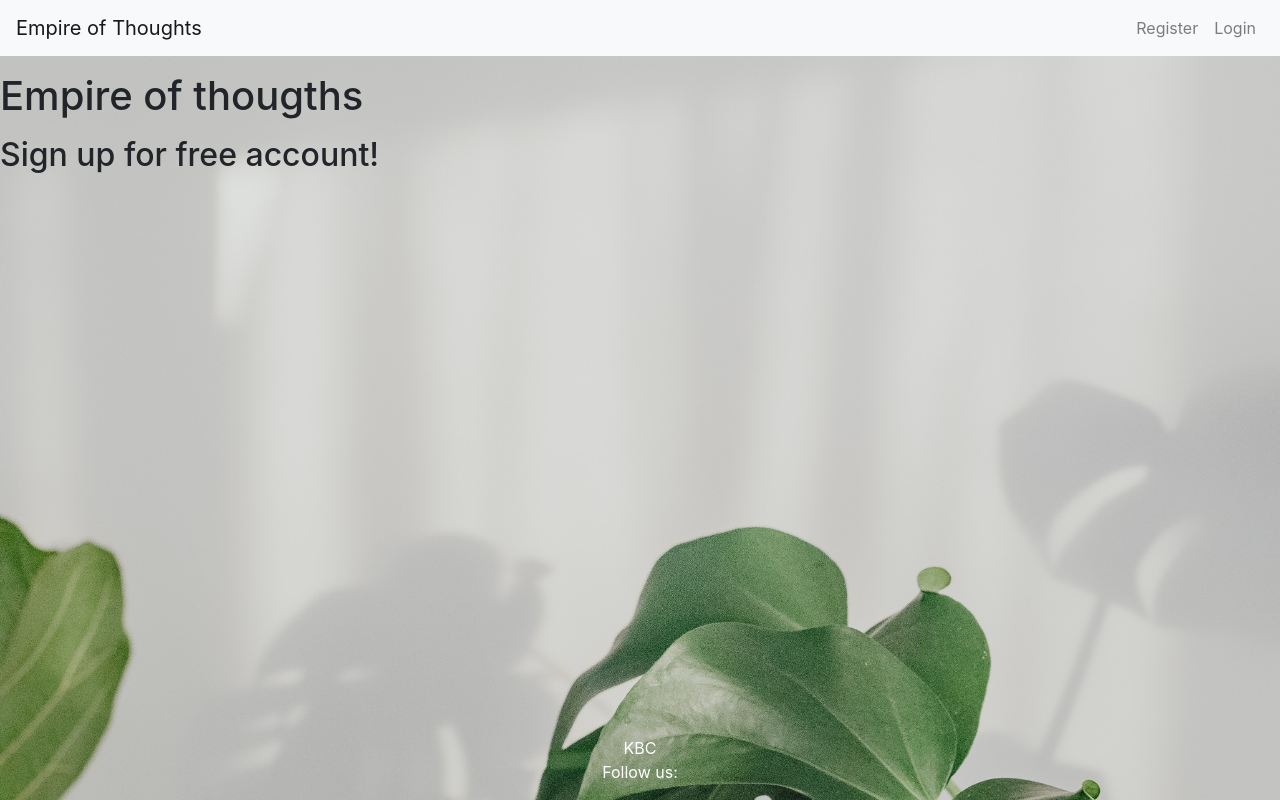
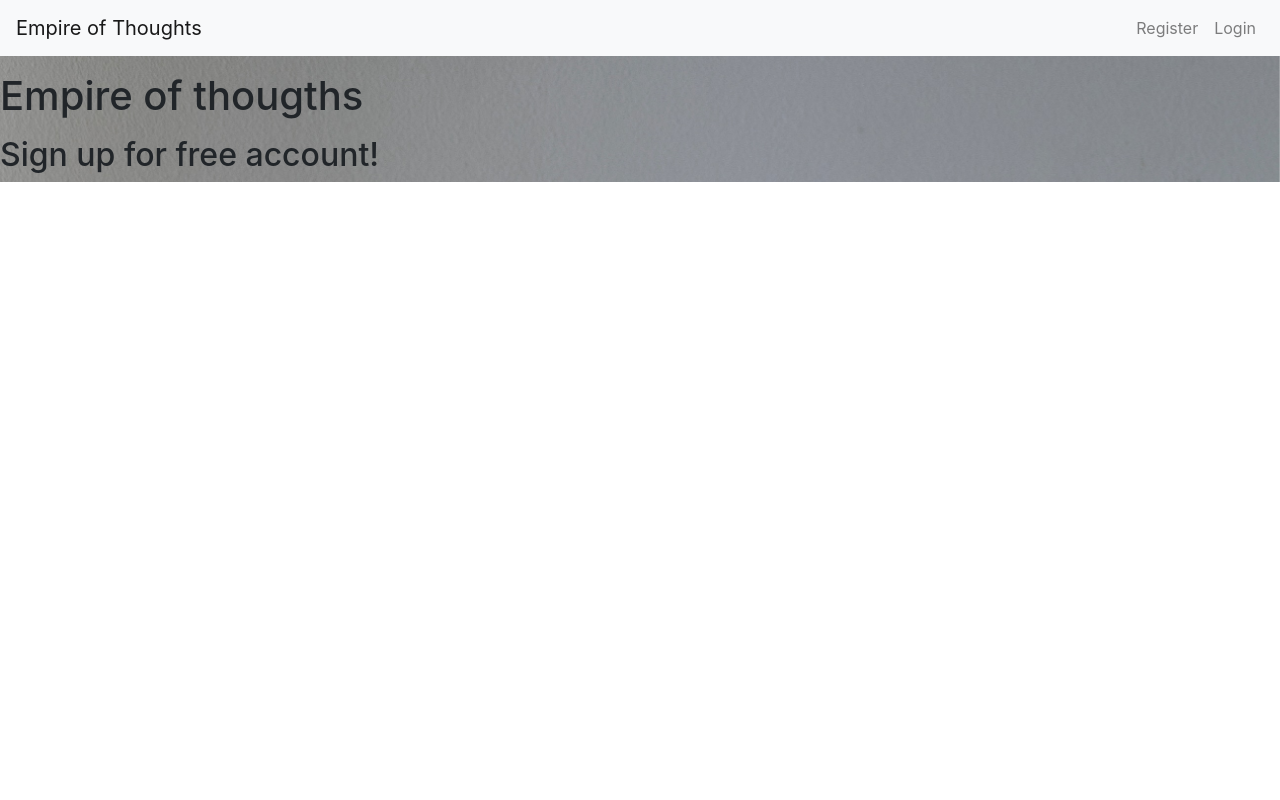
Before and after one commit to KlaudiaBC/FST-Project-Empire-of-Thoughts, a Django app: page / in a window 1280 px wide. Run offline with Django 3.2, Linux system fonts and the light colour scheme; parts of the project's set-up code (start-up, migrations or seed data) failed here and were passed over.

Commit message:
Add more styling

```diff
--- a/blog/forms.py
+++ b/blog/forms.py
@@ -5,7 +5,7 @@ from .models import Post
 class PostForm(forms.ModelForm):
     class Meta:
         model = Post
-        fields = ('title', 'body')
+        fields = ('title', 'body', 'author')
 
         widgets = {
             'title': forms.TextInput(attrs={
--- a/static/css/style.css
+++ b/static/css/style.css
@@ -1,9 +1,8 @@
-body {
-    background-image: url("../images/bg_photo.jpg");
+main {
+    background-image: url("../images/bg-image.jpg");
     background-repeat: no-repeat;
     background-attachment: fixed;
-    background-size: 100%;
-    background-position-y: 40%;
+    background-size: 150%;
 }
 
 h1 {
@@ -44,14 +43,11 @@ h1 {
     margin-top: 5rem;
 }
 
-/* .container-light::before {
-    opacity: 0.5;
-    position: absolute;
-    top: 0;
-    bottom: 0;
-    right: 0;
-    left: 0;
-    width: auto;
-    height: auto;
-    z-index: -3;
-} */
+.align-right {
+    align-self: right;
+}
+
+/* media query */
+
+@media (min-width: 40em) {
+}
--- a/templates/base.html
+++ b/templates/base.html
@@ -63,6 +63,7 @@
 
 
   <main class="flex-shrink-0 main-bg">
+    <div class="bg-img"></div>
     {% block content %}
     <!-- Content Goes here -->
     {% endblock content %}
--- a/templates/index.html
+++ b/templates/index.html
@@ -6,20 +6,24 @@
     <div class="row">
         <!-- Blog Entries Column -->
         {% for post in post_list %}
-        <div class="container container-light col-lg-3 col-md-10">
+        <div class="container container-light col-lg-4 col-md-10">
             <div class="card-post">
                 <div class="card-header">
                     Featured
                 </div>
                 <div class="card-body">
                     <h5 class="card-title">{{ post.title }}</h5>
-                    <small><p class="card-text">Written by: {{ post.author }} on {{ post.created_on }}</p>
-                    <p>{{ post.body|slice:":200"}}</p>
-                    <a href="{% url 'post_view' post.pk %}">Read more</a></small>
+                    <small>
+                        <p class="card-text">Written by: {{ post.author }} on {{ post.created_on }}</p>
+                    </small>
+                    <p>{{ post.body|slice:":100"}}...</p>
+                    <a href="{% url 'post_view' post.pk %}">Read more</a>
+
                     {% if user.id == post.author.id %}
-                    <br/>
-                    <a href="{% url 'update_post' post.pk %}">Edit</a>
-                    <a href="{% url 'delete_post' post.pk %}">Delete</a>
+                    <div>
+                        <a href="{% url 'update_post' post.pk %}">Edit</a>
+                        <a href="{% url 'delete_post' post.pk %}">Delete</a>
+                    </div>
                     {% endif %}
                 </div>
             </div>
```
Also changed, not shown: static/images/bg-image.jpg (added), static/images/bg_photo.jpg (deleted).
